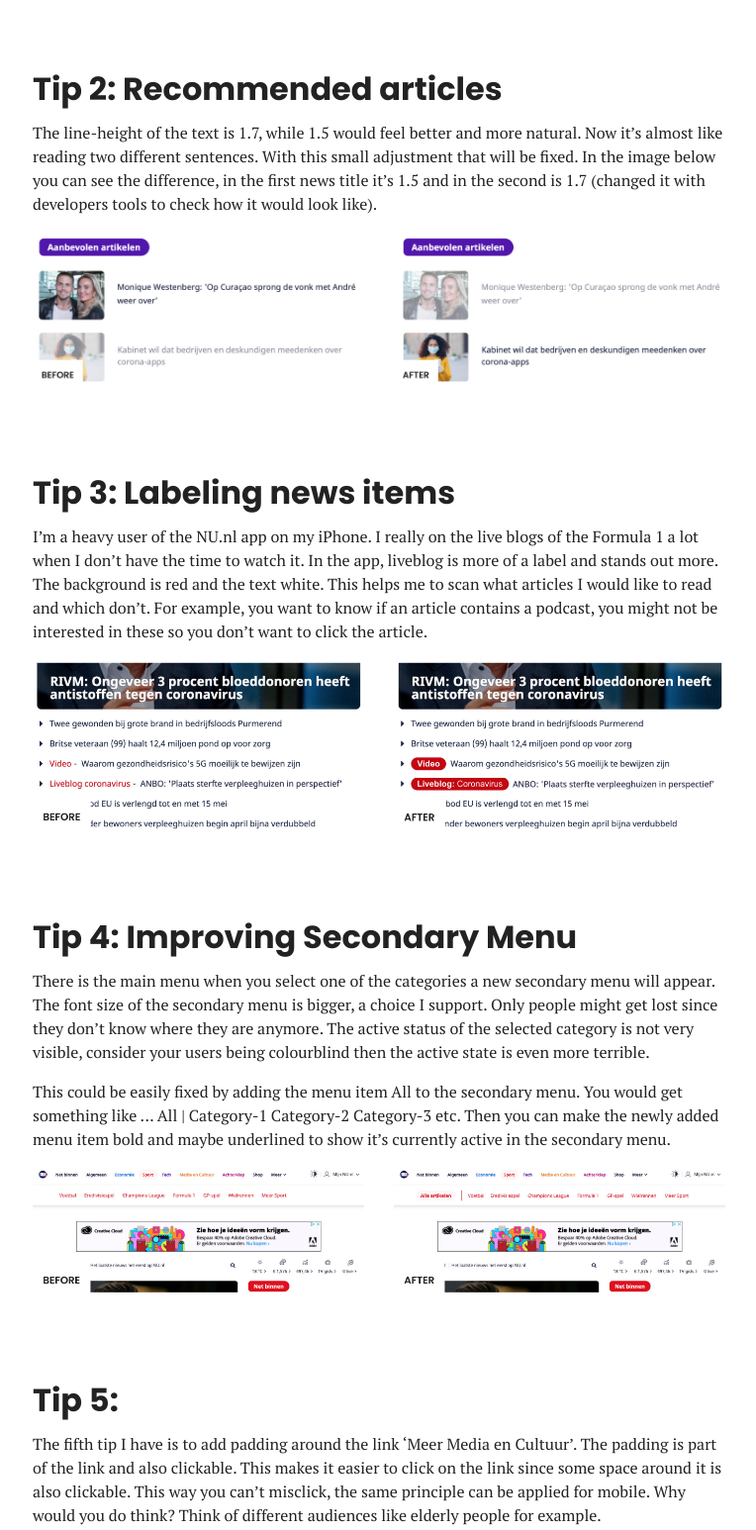
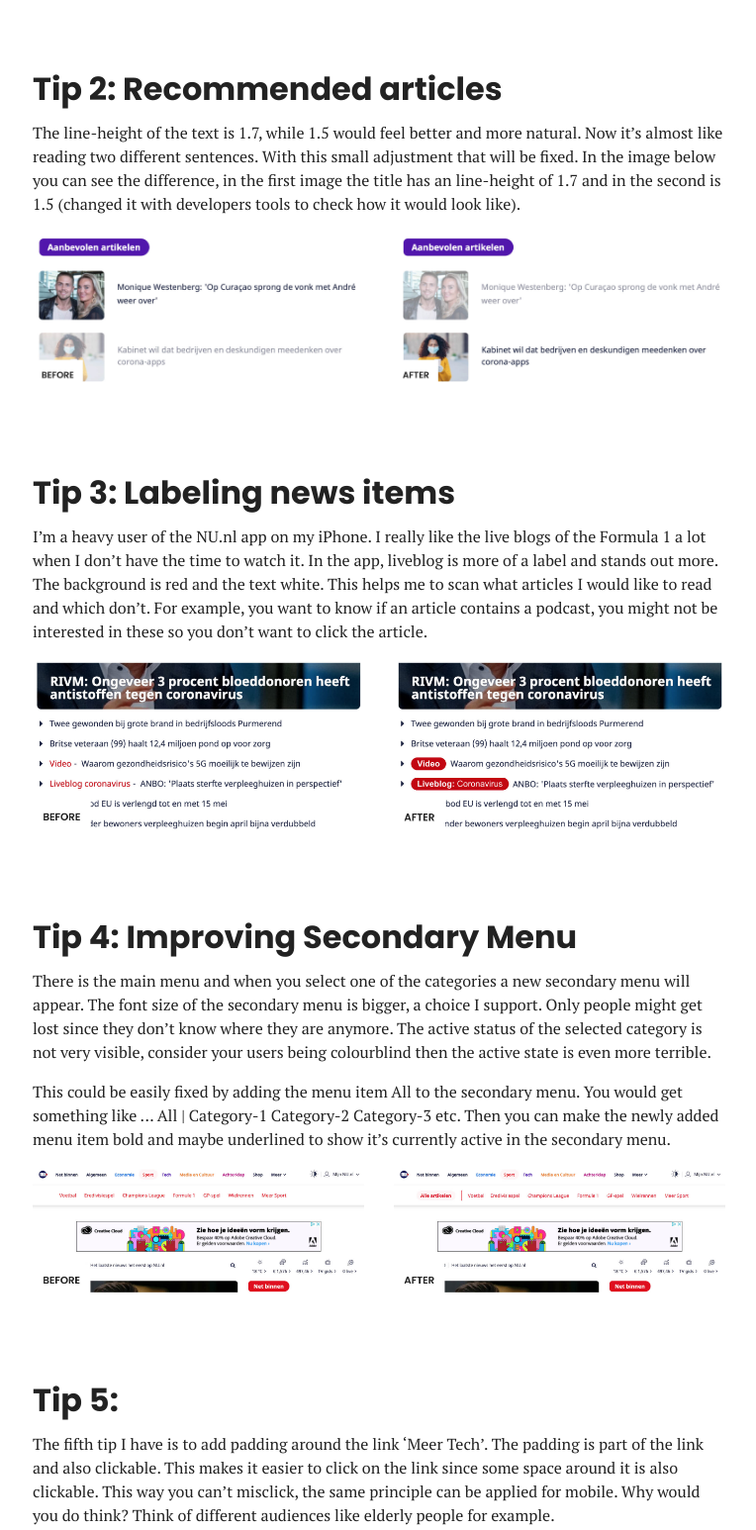
Before and after one commit to sandervolbeda/personal-website, a plain HTML site: page blog/5-tips-for-the-leading-dutch-news-website-nu-nl.html in a window 1280 px wide. Shown: the part 1660-3206 px from the top of the page at 99% size, without its empty margins (257-1021 px from the left). Drawn offline with Linux system fonts and the light colour scheme.

Commit message:
Updated blog

```diff
--- a/blog/5-tips-for-the-leading-dutch-news-website-nu-nl.html
+++ b/blog/5-tips-for-the-leading-dutch-news-website-nu-nl.html
@@ -81,7 +81,7 @@
             <!-- Tip 2 -->
             <div class="area">
                 <h2>Tip 2: Recommended articles</h2>
-                <p>The line-height of the text is 1.7, while 1.5 would feel better and more natural. Now it’s almost like reading two different sentences. With this small adjustment that will be fixed. In the image below you can see the difference, in the first news title it’s 1.5 and in the second is 1.7 (changed it with developers tools to check how it would look like).</p>
+                <p>The line-height of the text is 1.7, while 1.5 would feel better and more natural. Now it’s almost like reading two different sentences. With this small adjustment that will be fixed. In the image below you can see the difference, in the first image the title has an line-height of 1.7 and in the second is 1.5 (changed it with developers tools to check how it would look like).</p>
 
                 <div class="images-2 aos-init" data-aos="fade-up" data-aos-duration="2500">
                     <img src="../../images/blog/5-tips-for-the-leading-dutch-news-website-nu-nl/tip-two-recommended-articles-before.jpg" alt="Example of changed line height before">
@@ -92,7 +92,7 @@
             <!-- Tip 3 -->
             <div class="area">
                 <h2>Tip 3: Labeling news items</h2>
-                <p>I’m a heavy user of the NU.nl app on my iPhone. I really on the live blogs of the Formula 1 a lot when I don’t have the time to watch it. In the app, liveblog is more of a label and stands out more. The background is red and the text white. This helps me to scan what articles I would like to read and which don’t. For example, you want to know if an article contains a podcast, you might not be interested in these so you don’t want to click the article.</p>
+                <p>I’m a heavy user of the NU.nl app on my iPhone. I really like the live blogs of the Formula 1 a lot when I don’t have the time to watch it. In the app, liveblog is more of a label and stands out more. The background is red and the text white. This helps me to scan what articles I would like to read and which don’t. For example, you want to know if an article contains a podcast, you might not be interested in these so you don’t want to click the article.</p>
 
                 <div class="images-2 aos-init" data-aos="fade-up" data-aos-duration="2500">
                     <img src="../../images/blog/5-tips-for-the-leading-dutch-news-website-nu-nl/tip-three-labels-before.jpg" alt="Labels before">
@@ -103,7 +103,7 @@
             <!-- Tip 4 -->
             <div class="area">
                 <h2>Tip 4: Improving Secondary Menu</h2>
-                <p>There is the main menu when you select one of the categories a new secondary menu will appear. The font size of the secondary menu is bigger, a choice I support. Only people might get lost since they don’t know where they are anymore. The active status of the selected category is not very visible, consider your users being colourblind then the active state is even more terrible.</p>
+                <p>There is the main menu and when you select one of the categories a new secondary menu will appear. The font size of the secondary menu is bigger, a choice I support. Only people might get lost since they don’t know where they are anymore. The active status of the selected category is not very visible, consider your users being colourblind then the active state is even more terrible.</p>
                 <p>This could be easily fixed by adding the menu item All to the secondary menu. You would get something like ... All | Category-1 Category-2 Category-3 etc. Then you can make the newly added menu item bold and maybe underlined to show it’s currently active in the secondary menu.</p>
 
                 <div class="images-2 aos-init" data-aos="fade-up" data-aos-duration="2500">
@@ -115,7 +115,7 @@
             <!-- Tip 5 -->
             <div class="area">
                 <h2>Tip 5: </h2>
-                <p>The fifth tip I have is to add padding around the link ‘Meer Media en Cultuur’. The padding is part of the link and also clickable. This makes it easier to click on the link since some space around it is also clickable. This way you can’t misclick, the same principle can be applied for mobile. Why would you do think? Think of different audiences like elderly people for example.</p>
+                <p>The fifth tip I have is to add padding around the link ‘Meer Tech’. The padding is part of the link and also clickable. This makes it easier to click on the link since some space around it is also clickable. This way you can’t misclick, the same principle can be applied for mobile. Why would you do think? Think of different audiences like elderly people for example.</p>
 
                 <div class="images-2 aos-init" data-aos="fade-up" data-aos-duration="2500">
                     <img src="../../images/blog/5-tips-for-the-leading-dutch-news-website-nu-nl/tip-five-padding-button-before.jpg" alt="Extra button padding before">
@@ -126,7 +126,7 @@
             <!-- Final Words -->
             <div class="area">
                 <h2>Final words</h2>
-                <p>Love it that Lucia the CRO specialist is actively asking feedback on how she could improve NU.nl even more.</p>
+                <p>I love it that Lucia the CRO specialist is actively asking feedback on how she could improve NU.nl even more.</p>
                 <p>If you have any questions feel free to hit me up on <a href="https://linkedin.com/in/sandervolbeda" rel="nofollow" target="_blank">LinkedIn</a>. I’m a UX/UI/CRO specialist working remotely from the Netherlands.</p>
             </div>
         </section>
```
